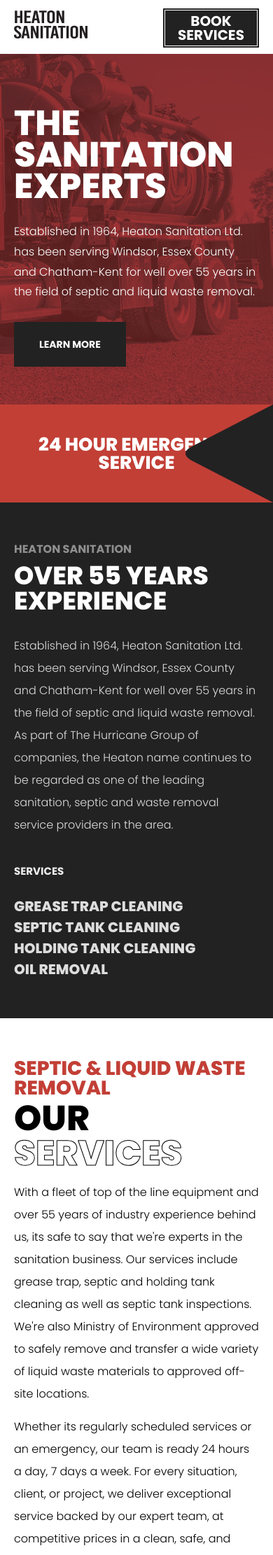
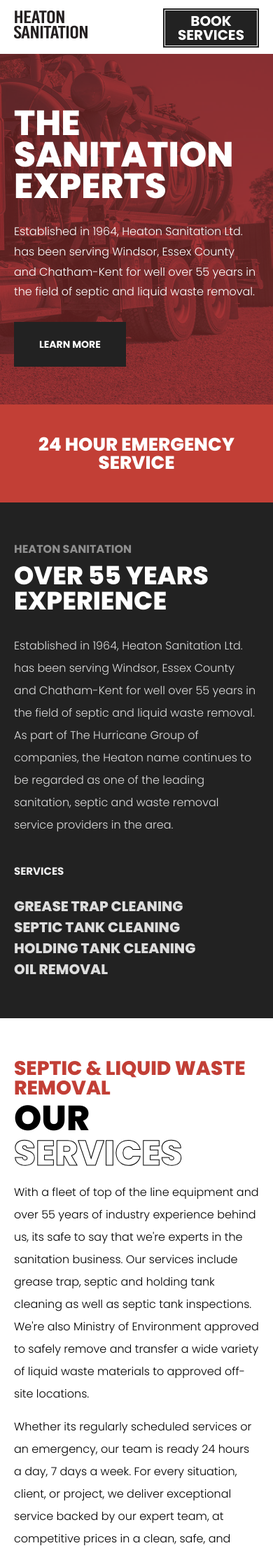
Before and after one commit to Pure-Ind/Heaton-Sanitation, a Jekyll site: the page built from index.markdown, in a window 390 px wide. Shown: the top 2222 px of the page at 70% size. Built offline with Jekyll 4.4.1, drawn with Linux system fonts in a browser that asks for light colours; comment, search, counter and statistics services are not loaded.

Commit message:
mobile fix

```diff
--- a/_sass/_layout.scss
+++ b/_sass/_layout.scss
@@ -152,6 +152,9 @@
       right: 0;
       display: flex;
       top: 0;
+      @media (max-width: 1200px){
+        display: none;
+      }
     }
   }
   &-large {
```
